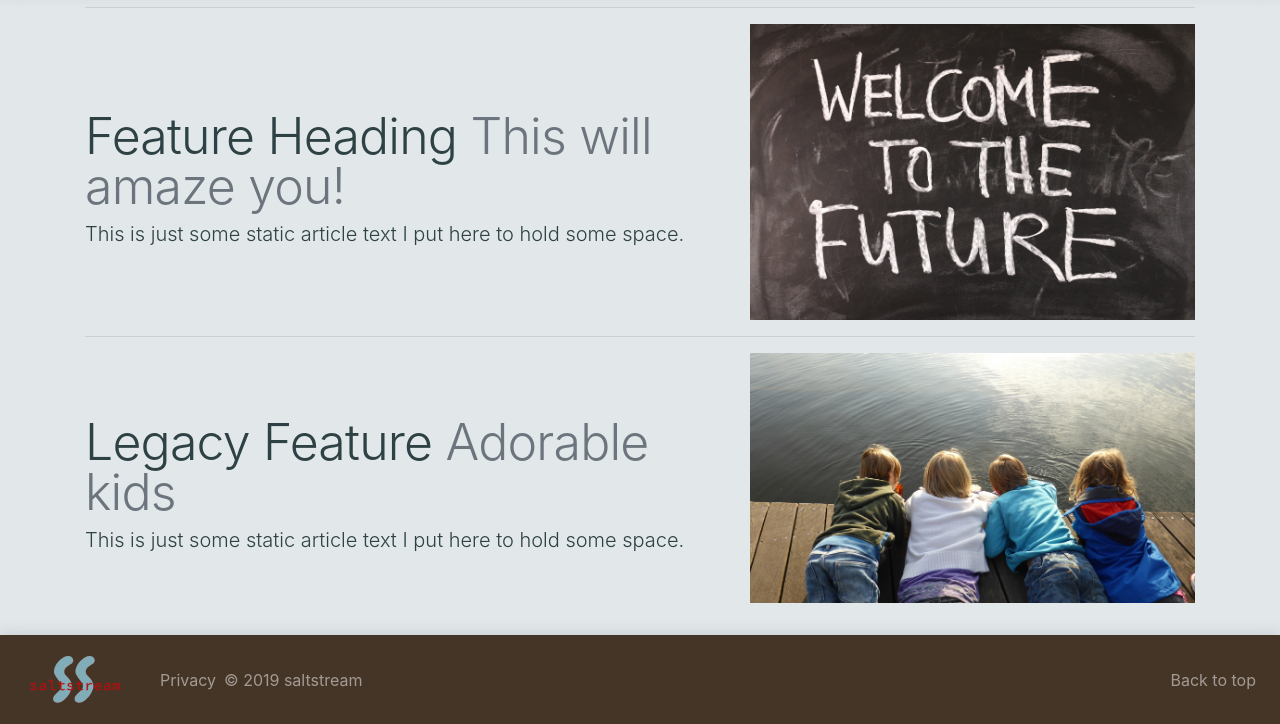
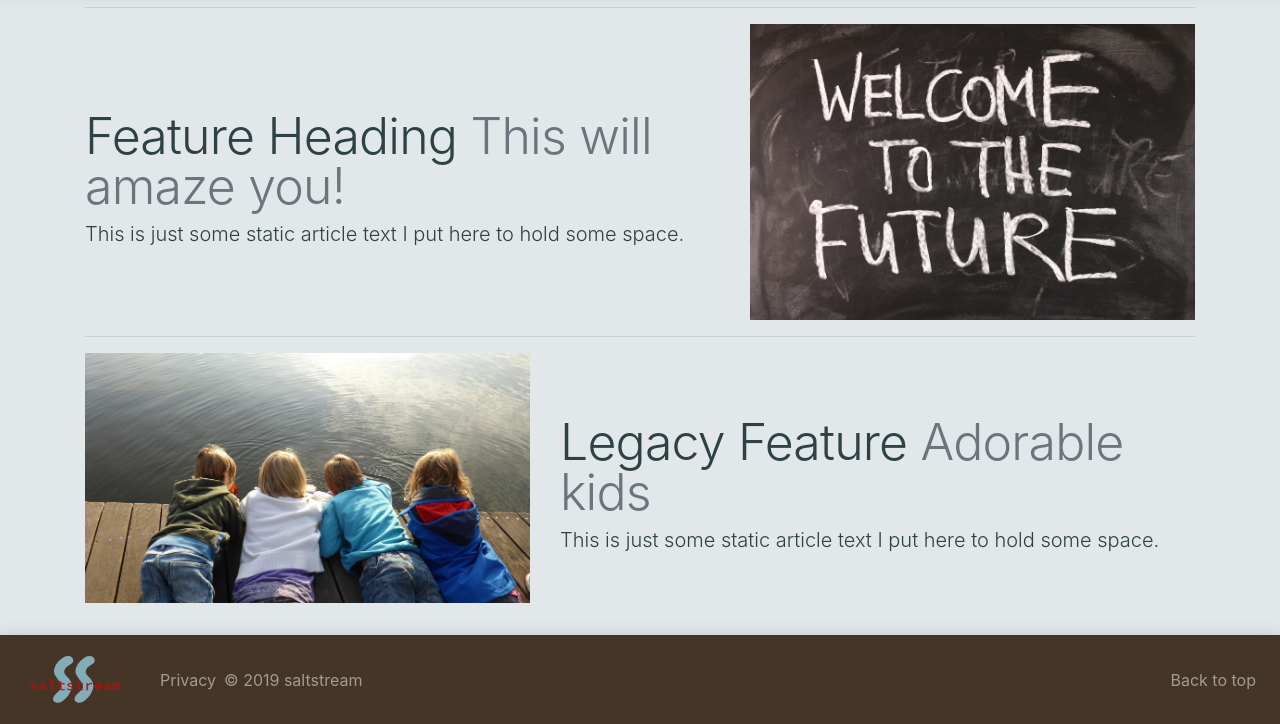
Before and after one commit to saltstream/saltstream.github.io, a Gatsby site: page / in a window 1280 px wide. Shown: the part 98-822 px from the top of the page. Built offline with nearby package versions, Linux system fonts and the light colour scheme; Gatsby itself is replaced by a stand-in of ours.

Commit message:
updating the featurette to reverse sides

```diff
--- a/src/components/featurette.js
+++ b/src/components/featurette.js
@@ -1,26 +1,35 @@
 import React from 'react';
 import Img from "gatsby-image";
-import Image from "../components/image"
+//import Image from "../components/image"
 
-const Featurette = props => (
-
+const Featurette = (props) => (
   <div className="container marketing">
     <hr className="featurette-divider" />
 
     <div className="row featurette align-items-center">
-      <div className="col-md-7">
+      <div className={props.feature.reversed?(
+          "col-md-7 order-md-2"
+        ):(
+          "col-md-7"
+        )
+      } >
         <h2 className="featurette-heading">{props.feature.title}
           <span className="text-muted"> {props.feature.description}</span>
         </h2>
         <p className="lead">This is just some static article text I put here to hold some space.</p>
       </div>
-      <div className="col-md-5">
+      <div className={props.feature.reversed?(
+          "col-md-5 order-md-1"
+        ):(
+          "col-md-5"
+        )
+      } >
         <Img title={props.feature.title}
           alt={props.feature.title}
           fluid={props.feature.image.childImageSharp.fluid } />
       </div>
     </div>
   </div>
-);
+)
 
 export default Featurette;
--- a/src/pages/index.js
+++ b/src/pages/index.js
@@ -3,17 +3,21 @@ import { graphql } from 'gatsby';
 import Head from "../components/head"
 import Layout from "../components/layout"
 import Featurette from "../components/featurette"
-import Logo from '../images/logo.svg';
 
 const Home = (props) => {
   const features = props.data.allFeaturesJson.edges;
+  var isOdd = Boolean(1);
   return (
     <>
       <Head />
       <Layout>
-        {features.map(edge => (
-          <Featurette feature={edge.node} />
-        ))}
+        {features.map(edge => {
+          isOdd = !isOdd;
+          edge.node.reversed = isOdd;
+          return (
+            <Featurette feature={edge.node} />
+          )
+        })}
       </Layout>
     </>
   )
--- a/src/scss/components/_footer.scss
+++ b/src/scss/components/_footer.scss
@@ -1,3 +1,7 @@
+.footer {
+  margin-top: 1rem;
+}
+
 .navbar.footer {
   color: $primary;
   background: $secondary;
```
Also changed, not shown: package.json (+6 -6 lines), static/logo.png (added), 1 other file.
